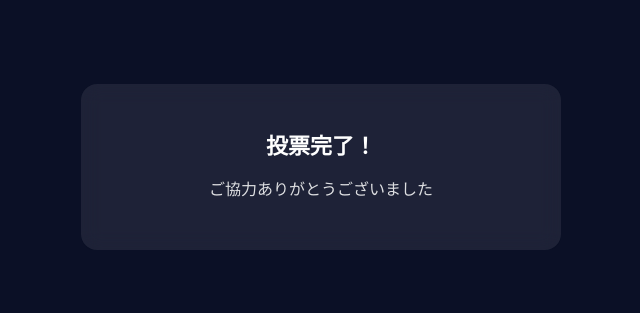
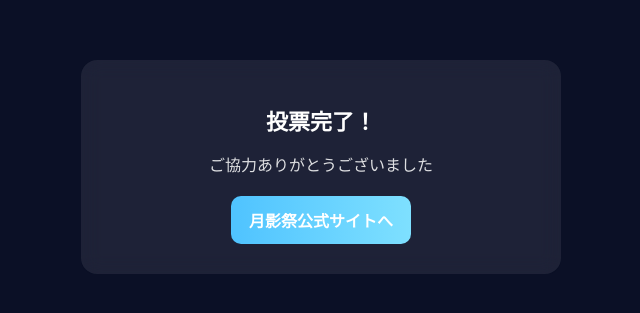
Before and after one commit to tsukikage-R8/web.vote, a plain HTML site: page thanks.html in a window 1280 px wide. Shown: the part 233-546 px from the top of the page, without its empty margins (319-959 px from the left). Drawn offline with Linux system fonts and the light colour scheme.

Commit message:
Update thanks.html

```diff
--- a/thanks.html
+++ b/thanks.html
@@ -58,6 +58,10 @@ font-weight:bold;
 <p>ご協力ありがとうございました</p>
 
 
+<a href="https://YOUR-SCHOOL-SITE-URL" target="_blank" class="official">
+月影祭公式サイトへ
+</a>
+
 </div>
 
 </body>
```
